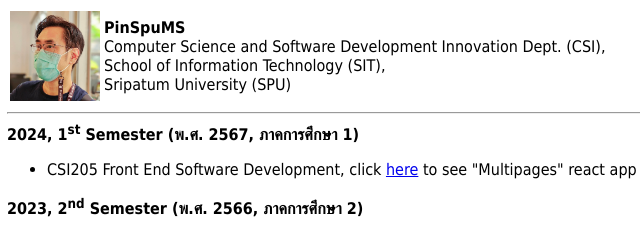
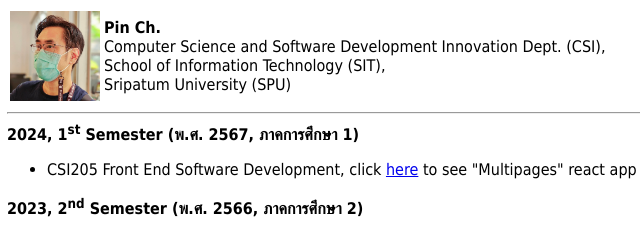
Before and after one commit to PinSpuMS/PinSpuMS.github.io, a plain HTML site: page index.html in a window 1280 px wide. Shown: the top 231 px of the page, 1-641 px from the left. Drawn offline with Linux system fonts and the light colour scheme.

Commit message:
Update index.html

```diff
--- a/index.html
+++ b/index.html
@@ -13,7 +13,7 @@
           <img src='./images/pin.jpg' width='90px'><br>
         </td>
         <td>
-          <b>PinSpuMS</b><br>
+          <b>Pin Ch.</b><br>
           Computer Science and Software Development Innovation Dept. (CSI),<br>
           School of Information Technology (SIT),<br>
           Sripatum University (SPU)
```
